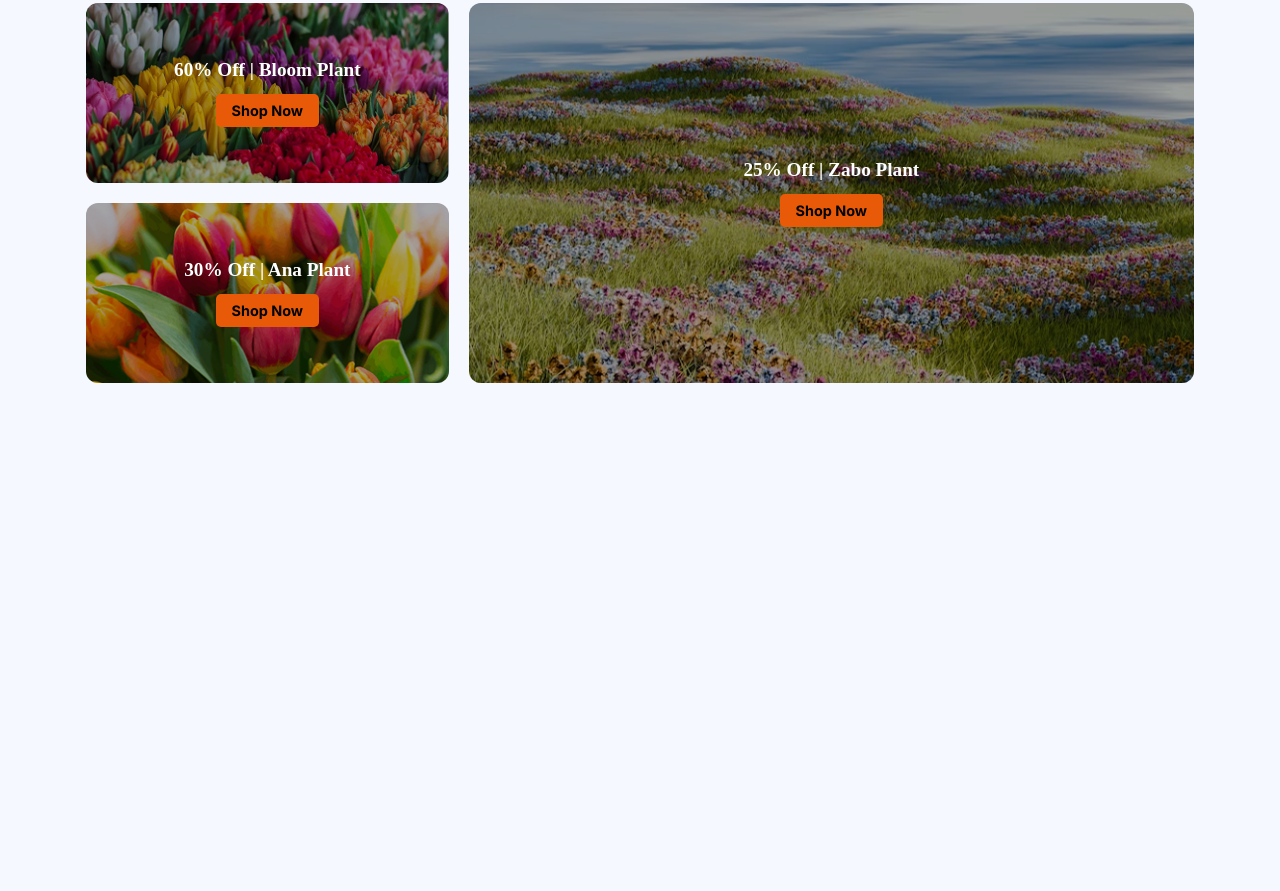
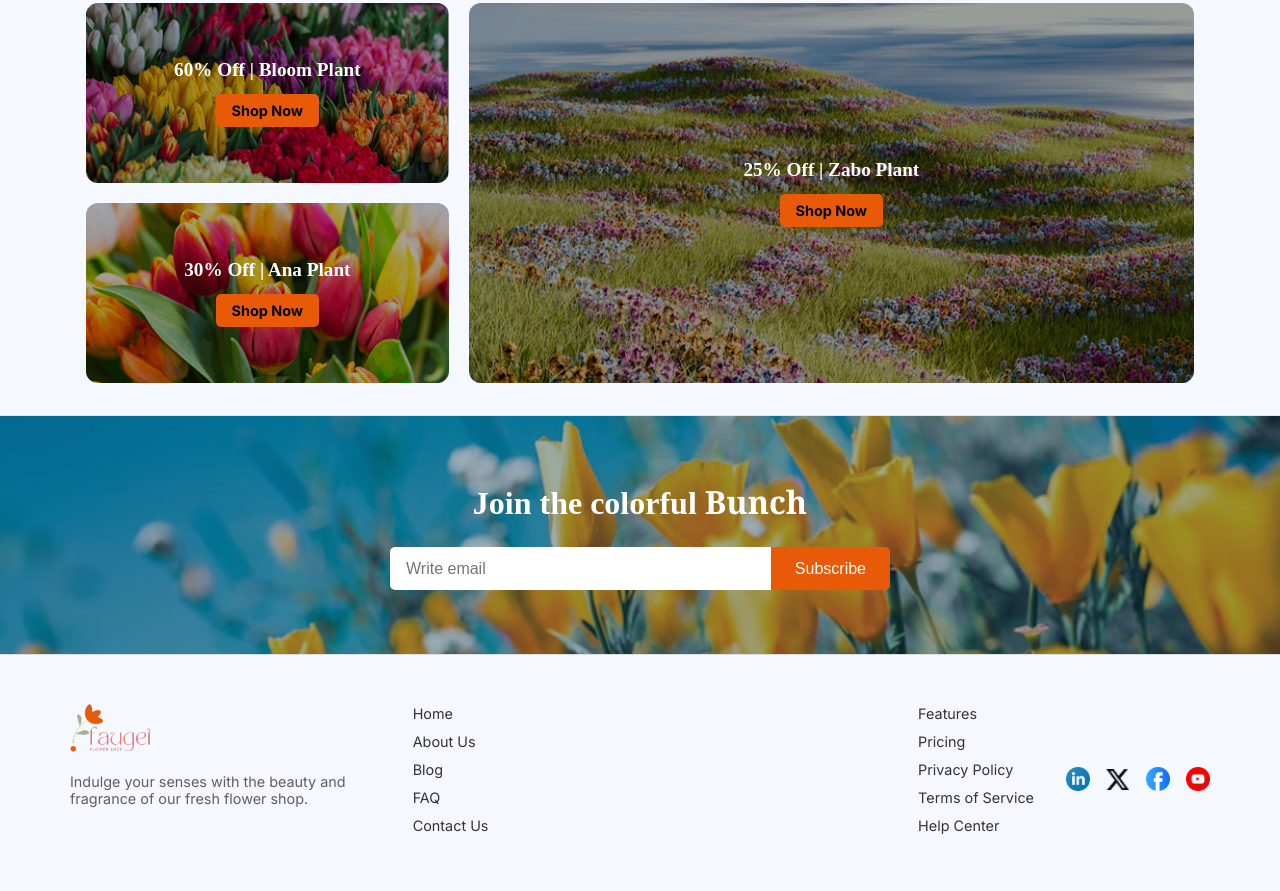
Before and after one commit to shahriaravi/fauget-B12A02, a plain HTML site: page index.html in a window 1280 px wide. Shown: the part 1676-2567 px from the top of the page. Before the commit the page ends 2091 px from the top, so only its background shows below. Drawn offline with Linux system fonts and the light colour scheme.

Commit message:
added newsletter and footer

```diff
--- a/index.html
+++ b/index.html
@@ -141,7 +141,49 @@
     </div>
   </div>
 </section>
+<section class="subscribe-section">
+  <div class="subscribe-overlay">
+    <h2 class="subscribe-title">Join the colorful <span class="noto-serif-font">Bunch</span></h2>
+    <form class="subscribe-form">
+      <input type="email" placeholder="Write email" required />
+      <button type="submit">Subscribe</button>
+    </form>
+  </div>
+</section>
+    </main>
+    <footer class="footer">
+  <div class="footer-container">
+    <div class="footer-logo">
+      <img src="./assets/logo.png" alt="Faugei Logo" />
+      <p class="footer-desc inter-font">Indulge your senses with the beauty and fragrance of our fresh flower shop.</p>
+    </div>
 
-    </main>
+    <div class="footer-links">
+      <ul class="inter-font">
+        <li><a href="#">Home</a></li>
+        <li><a href="#">About Us</a></li>
+        <li><a href="#">Blog</a></li>
+        <li><a href="#">FAQ</a></li>
+        <li><a href="#">Contact Us</a></li>
+      </ul>
+
+      <ul class="inter-font">
+        <li><a href="#">Features</a></li>
+        <li><a href="#">Pricing</a></li>
+        <li><a href="#">Privacy Policy</a></li>
+        <li><a href="#">Terms of Service</a></li>
+        <li><a href="#">Help Center</a></li>
+      </ul>
+    </div>
+
+    <div class="footer-socials">
+  <a href="#"><img src="./assets/icon-linkedin.png" alt="LinkedIn" /></a>
+  <a href="#"><img src="./assets/icon-twitter.png" alt="X / Twitter" /></a>
+  <a href="#"><img src="./assets/icon-facebook.png" alt="Facebook" /></a>
+  <a href="#"><img src="./assets/icon-youtube.png" alt="YouTube" /></a>
+</div>
+
+  </div>
+</footer>
   </body>
 </html>
--- a/styles.css
+++ b/styles.css
@@ -259,6 +259,139 @@ li a {
   color: white;
 }
 
+/* Subscribe Section */
+.subscribe-section {
+  background: url('./assets/news-letter-bg.png') no-repeat center center/cover;
+  padding: 4rem 1rem;
+  text-align: center;
+  position: relative;
+  border-top: 1px solid #e6e6e6;
+}
+
+.subscribe-overlay {
+  max-width: 600px;
+  margin: 0 auto;
+  color: white;
+}
+
+.subscribe-title {
+  font-size: 2rem;
+  font-weight: 700;
+  margin-bottom: 1.5rem;
+}
+
+.subscribe-form {
+  display: flex;
+  justify-content: center;
+  max-width: 500px;
+  margin: 0 auto;
+}
+
+.subscribe-form input[type="email"] {
+  padding: 0.8rem 1rem;
+  flex: 1;
+  border: none;
+  border-top-left-radius: 5px;
+  border-bottom-left-radius: 5px;
+  font-size: 1rem;
+}
+
+.subscribe-form button {
+  padding: 0.8rem 1.5rem;
+  background-color: #e95a08;
+  color: white;
+  border: none;
+  border-top-right-radius: 5px;
+  border-bottom-right-radius: 5px;
+  font-size: 1rem;
+  cursor: pointer;
+  transition: background 0.3s ease;
+}
+
+.subscribe-form button:hover {
+  background-color: #d24e07;
+}
+
+/* Footer */
+.footer {
+  background-color: #f5f8ff;
+  padding: 3rem 1rem;
+  border-top: 1px solid #ddd;
+}
+
+.footer-container {
+  max-width: 1140px;
+  margin: 0 auto;
+  display: flex;
+  justify-content: space-between;
+  gap: 2rem;
+  flex-wrap: wrap;
+}
+
+.footer-logo {
+  flex: 1;
+  min-width: 220px;
+}
+
+.footer-logo img {
+  height: 50px;
+  margin-bottom: 1rem;
+}
+
+.footer-desc {
+  font-size: 0.9rem;
+  color: #5e5d6c;
+}
+
+.footer-links {
+  display: flex;
+  flex: 2;
+  justify-content: space-between;
+  gap: 2rem;
+  flex-wrap: wrap;
+}
+
+.footer-links ul {
+  list-style: none;
+  padding: 0;
+}
+
+.footer-links ul li {
+  margin-bottom: 0.5rem;
+}
+
+.footer-links ul li a {
+  color: #333;
+  text-decoration: none;
+  font-size: 0.9rem;
+}
+
+.footer-links ul li a:hover {
+  text-decoration: underline;
+}
+
+.footer-socials {
+  display: flex;
+  gap: 1rem;
+  align-items: center;
+  flex-wrap: wrap;
+  margin-top: 1rem;
+}
+
+.footer-socials img {
+  height: 24px;
+  width: 24px;
+  object-fit: contain;
+  transition: transform 0.2s ease;
+}
+
+.footer-socials img:hover {
+  transform: scale(1.1);
+}
+
+
+
+
 /* Responsive */
 @media only screen and (max-width: 768px) {
   .hide-on-mobile {
@@ -326,4 +459,40 @@ li a {
   .deal-card.large {
     min-height: 240px;
   }
+  .subscribe-title {
+    font-size: 1.4rem;
+  }
+
+  .subscribe-form {
+    flex-direction: column;
+    gap: 0.75rem;
+  }
+
+  .subscribe-form input[type="email"],
+  .subscribe-form button {
+    border-radius: 5px;
+    width: 100%;
+  }
+
+  .subscribe-form button {
+    border-radius: 5px;
+  }
+  .footer-container {
+  flex-direction: column;
+  align-items: flex-start;
 }
+
+.footer-links {
+  flex-direction: column;
+  gap: 1rem;
+}
+
+.footer-links ul {
+  margin-bottom: 1rem;
+}
+
+.footer-socials {
+  margin-top: 1.5rem;
+}
+
+}
```
